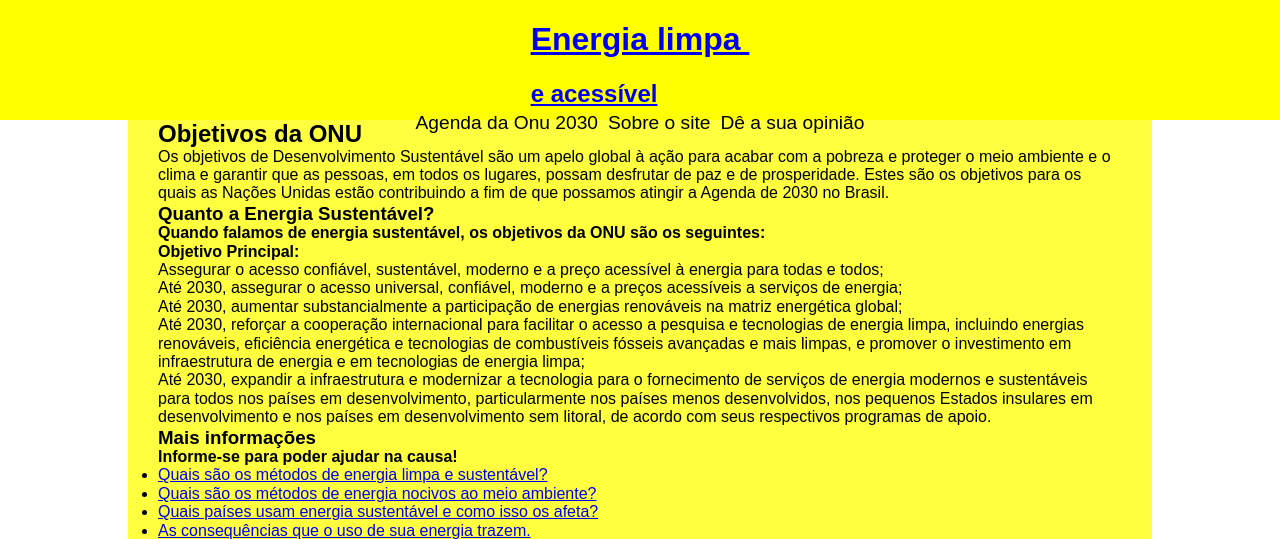
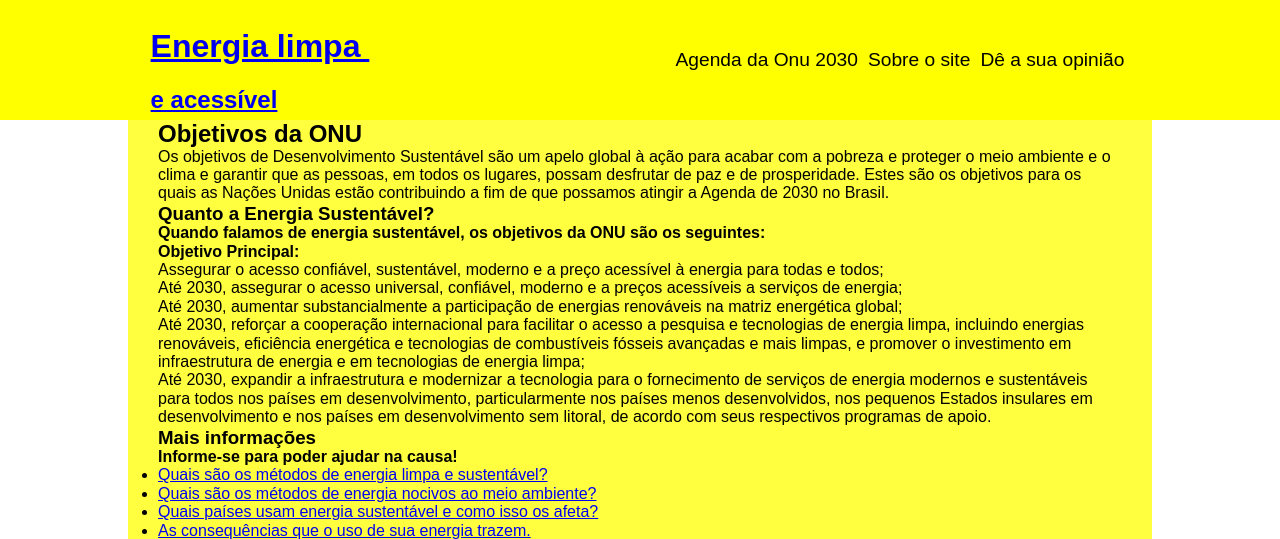
Before and after one commit to ccofg-labs/Agenda-ONU, a PHP site: page / in a window 1280 px wide. Shown: the top 539 px of the page. Run offline with PHP 8.4, Linux system fonts and the light colour scheme; some libraries are stand-ins or nearby versions.

Commit message:
Atualização do orientação cabeçalho do arquivo index.html

```diff
--- a/css/style.css
+++ b/css/style.css
@@ -12,7 +12,7 @@ body {
 /*Cabecalho do Site */
 .header-cabecalho {
     display: flex;
-    flex-flow: column nowrap;
+    flex-flow: row nowrap;
     width: 100%;
     height: 120px;
     justify-content: space-around;
@@ -28,7 +28,7 @@ body {
     flex-flow: row nowrap;
 }
 .navbar-cabecalho ul li {
-    margin: 5px 5px;
+    margin: 0 5px;
     font-size: 1.2em;
     list-style: none;
 }
```
